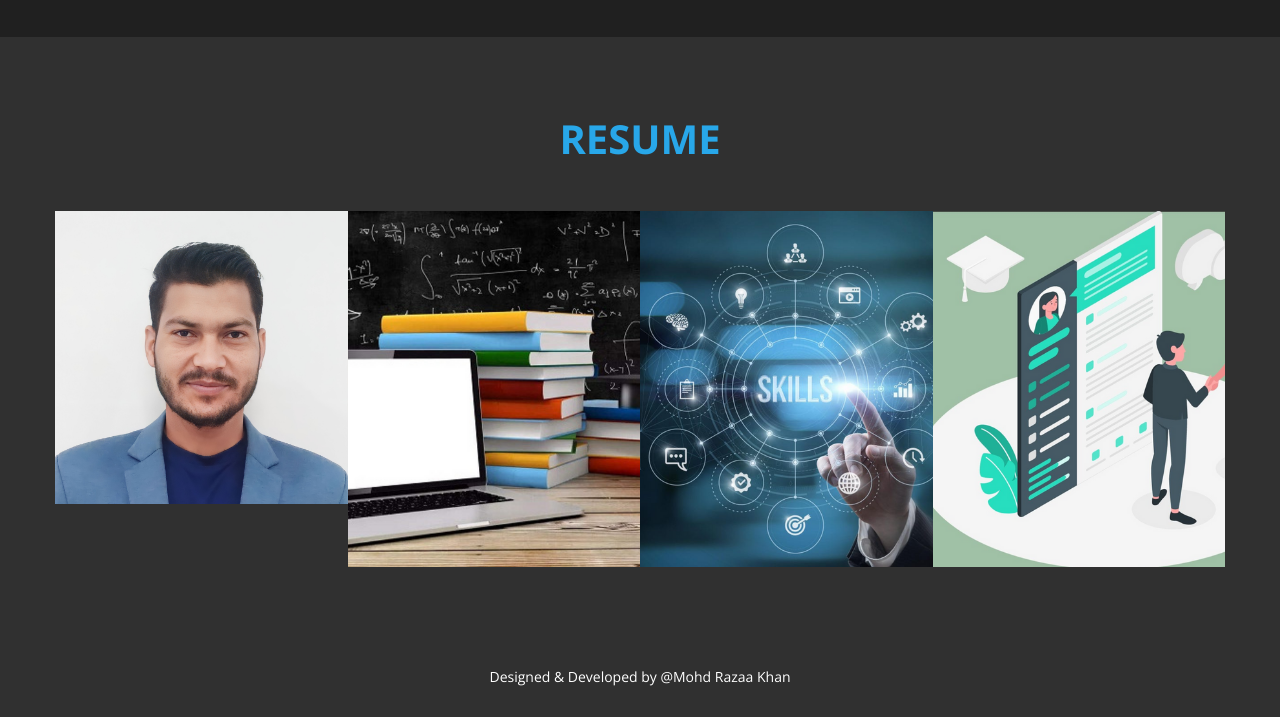
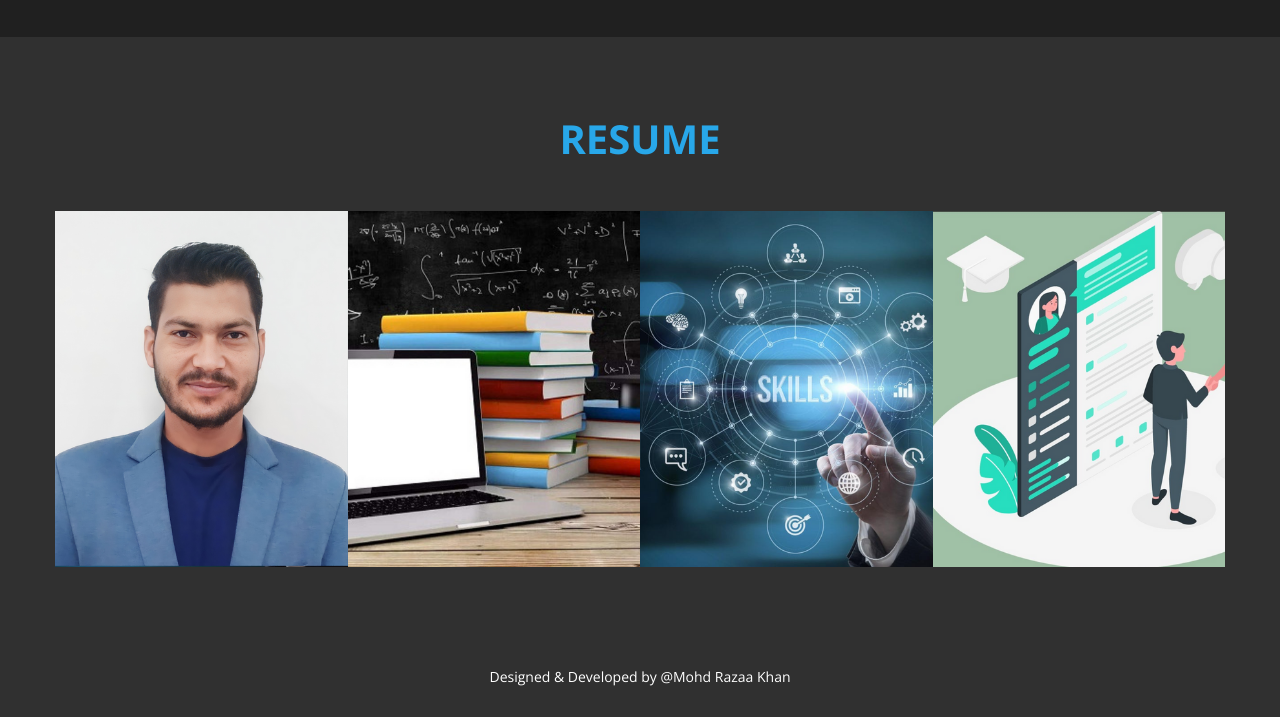
Before and after one commit to mohdrazaakhan/mohdrazaakhan.github.io, a plain HTML site: page index.html in a window 1280 px wide. Shown: the part 3353-4070 px from the top of the page. Drawn offline with nearby package versions, Linux system fonts and the light colour scheme.

Commit message:
portfolio update(3)

```diff
--- a/index.html
+++ b/index.html
@@ -375,7 +375,7 @@
 				</div>
 				<div class="col-md-3 col-sm-6 col-xs-12 wow fadeIn" data-wow-offset="50" data-wow-delay="0.6s">
 					<div class="portfolio-thumb">
-						<img src="images/RazaWhite.png" class="img-responsive" alt="portfolio img 1">
+						<img src="images/RazaaResume.png" class="img-responsive" alt="portfolio img 1">
 						<div class="portfolio-overlay">
 							<h4>MOHD RAZAA KHAN</h4>
 							<p>I am an enthusiastic and passionate individual with self-learned skill set applied
```
Also changed, not shown: images/RazaWhite.png (deleted), images/RazaaResume.png (added).
